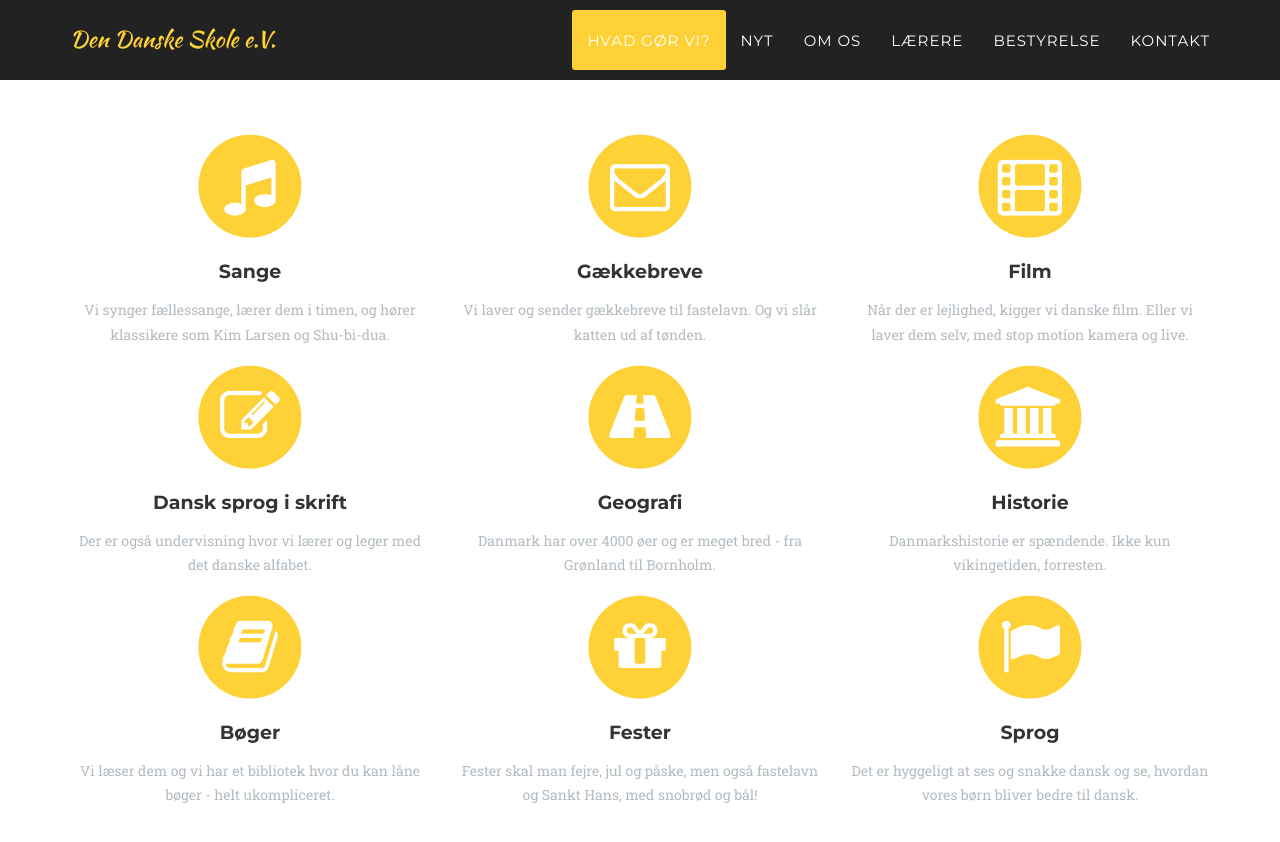
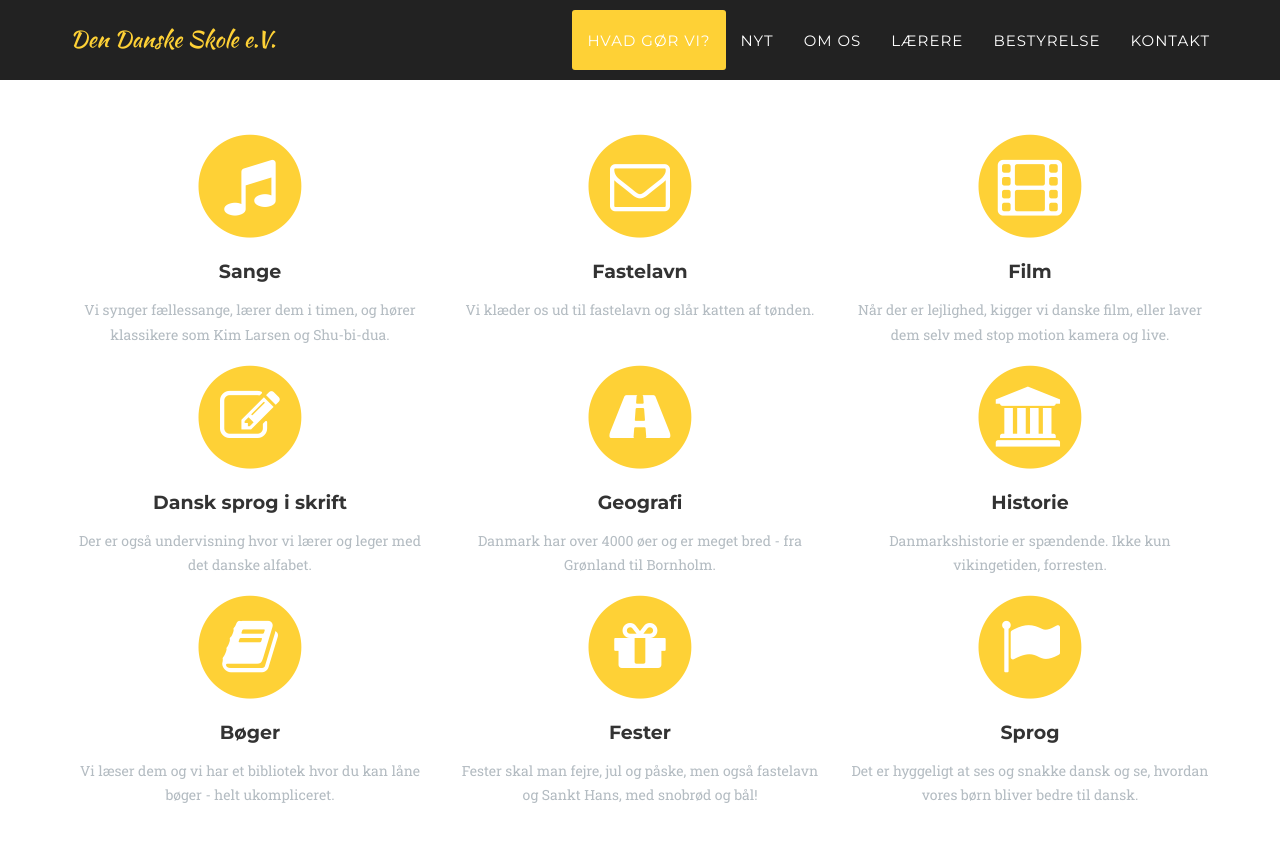
Before and after one commit to pilz/jekyll-danskskole, a Jekyll site: the page built from index.html, in a window 1280 px wide and 900 px high, scrolled down 1013 px. Shown: the top 842 px of the window. Built offline with Jekyll 4.4.1, drawn with Linux system fonts in a browser that asks for light colours; some web fonts are replaced.

Commit message:
bugfixes og emailchange

```diff
--- a/_includes/contact.html
+++ b/_includes/contact.html
@@ -8,7 +8,7 @@
             </div>
             <div class="row">
                 <div class="col-lg-12">
-                    <form name="sentMessage" id="contactForm" novalidate action="https://formspree.io/pilz@syslab.com" method="POST">
+                    <form name="sentMessage" id="contactForm" novalidate action="https://formspree.io/info@dansk-skole.de" method="POST">
                         <div class="row">
                             <div class="col-md-6">
                                 <div class="control-group form-group">
--- a/_includes/hvad.html
+++ b/_includes/hvad.html
@@ -24,8 +24,8 @@ I den danske skole lærer man dansk, men ikke kun! Kom og besøg os, prøv bare.
                         <i class="fa fa-circle fa-stack-2x text-primary"></i>
                         <i class="fa fa-envelope-o fa-stack-1x fa-inverse"></i>
                     </span>
-                    <h4 class="service-heading">Gækkebreve</h4>
-                    <p class="text-muted">Vi laver og sender gækkebreve til fastelavn. Og vi slår katten ud af tønden.</p>
+                    <h4 class="service-heading">Fastelavn</h4>
+                    <p class="text-muted">Vi klæder os ud til fastelavn og slår katten af tønden.</p>
                 </div>
                 <div class="col-md-4">
                     <span class="fa-stack fa-4x">
@@ -33,7 +33,7 @@ I den danske skole lærer man dansk, men ikke kun! Kom og besøg os, prøv bare.
                         <i class="fa fa-film fa-stack-1x fa-inverse"></i>
                     </span>
                     <h4 class="service-heading">Film</h4>
-                    <p class="text-muted">Når der er lejlighed, kigger vi danske film. Eller vi laver dem selv, med stop motion kamera og live.</p>
+                    <p class="text-muted">Når der er lejlighed, kigger vi danske film, eller laver dem selv med stop motion kamera og live.</p>
                 </div>
                 <div class="col-md-4">
                     <span class="fa-stack fa-4x">
```
